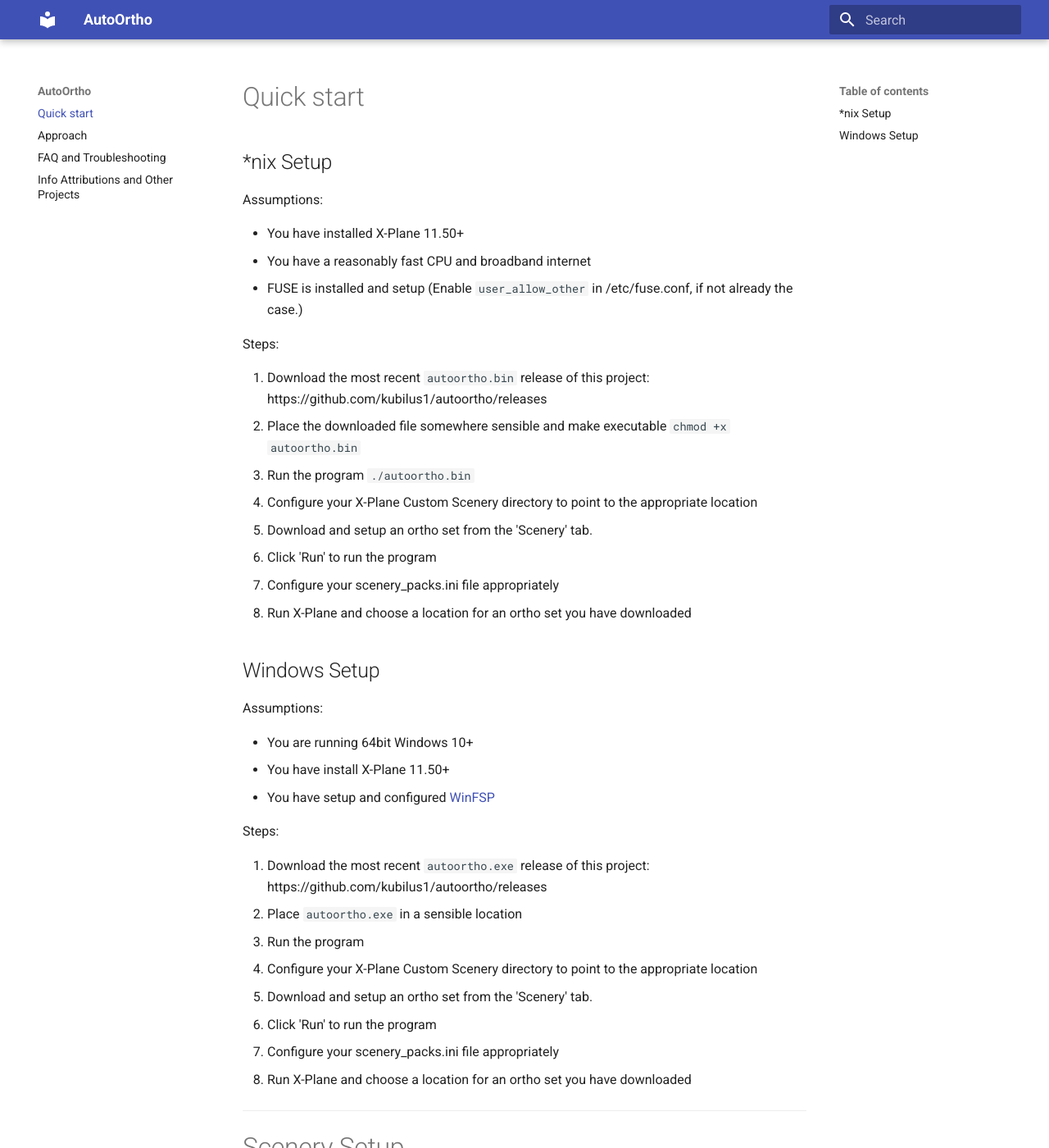
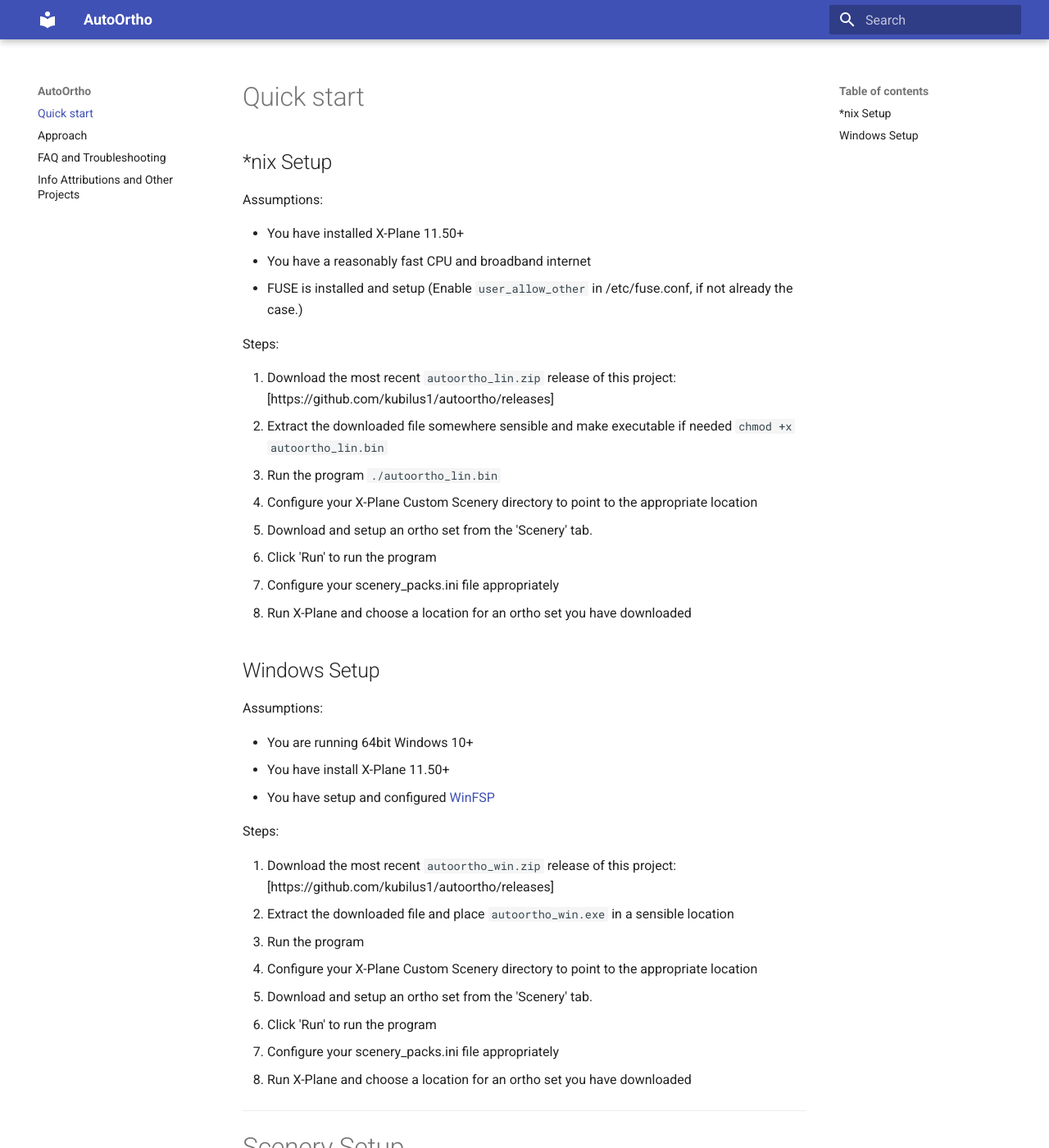
Before and after one commit to kubilus1/autoortho, an MkDocs documentation site: the page built from docs/index.md, in a window 1280 px wide and 1400 px high. Shown: the whole window at 82% size. Built offline with MkDocs 1.6.1 and Material for MkDocs 9.7.7, drawn with Linux system fonts in a browser that asks for light colours.

Commit message:
Update index.md

```diff
--- a/docs/index.md
+++ b/docs/index.md
@@ -9,9 +9,9 @@
 
 Steps:
 
-1. Download the most recent `autoortho.bin` release of this project: https://github.com/kubilus1/autoortho/releases
-3. Place the downloaded file somewhere sensible and make executable `chmod +x autoortho.bin`
-4. Run the program `./autoortho.bin`
+1. Download the most recent `autoortho_lin.zip` release of this project: [https://github.com/kubilus1/autoortho/releases]
+3. Extract the downloaded file somewhere sensible and make executable if needed `chmod +x autoortho_lin.bin`
+4. Run the program `./autoortho_lin.bin`
 6. Configure your X-Plane Custom Scenery directory to point to the appropriate location
 7. Download and setup an ortho set from the 'Scenery' tab.
 8. Click 'Run' to run the program
@@ -28,8 +28,8 @@
 
 Steps:
 
-1. Download the most recent `autoortho.exe` release of this project: https://github.com/kubilus1/autoortho/releases
-2. Place `autoortho.exe` in a sensible location
+1. Download the most recent `autoortho_win.zip` release of this project: [https://github.com/kubilus1/autoortho/releases]
+2. Extract the downloaded file and place `autoortho_win.exe` in a sensible location
 4. Run the program
 5. Configure your X-Plane Custom Scenery directory to point to the appropriate location
 6. Download and setup an ortho set from the 'Scenery' tab.
```
